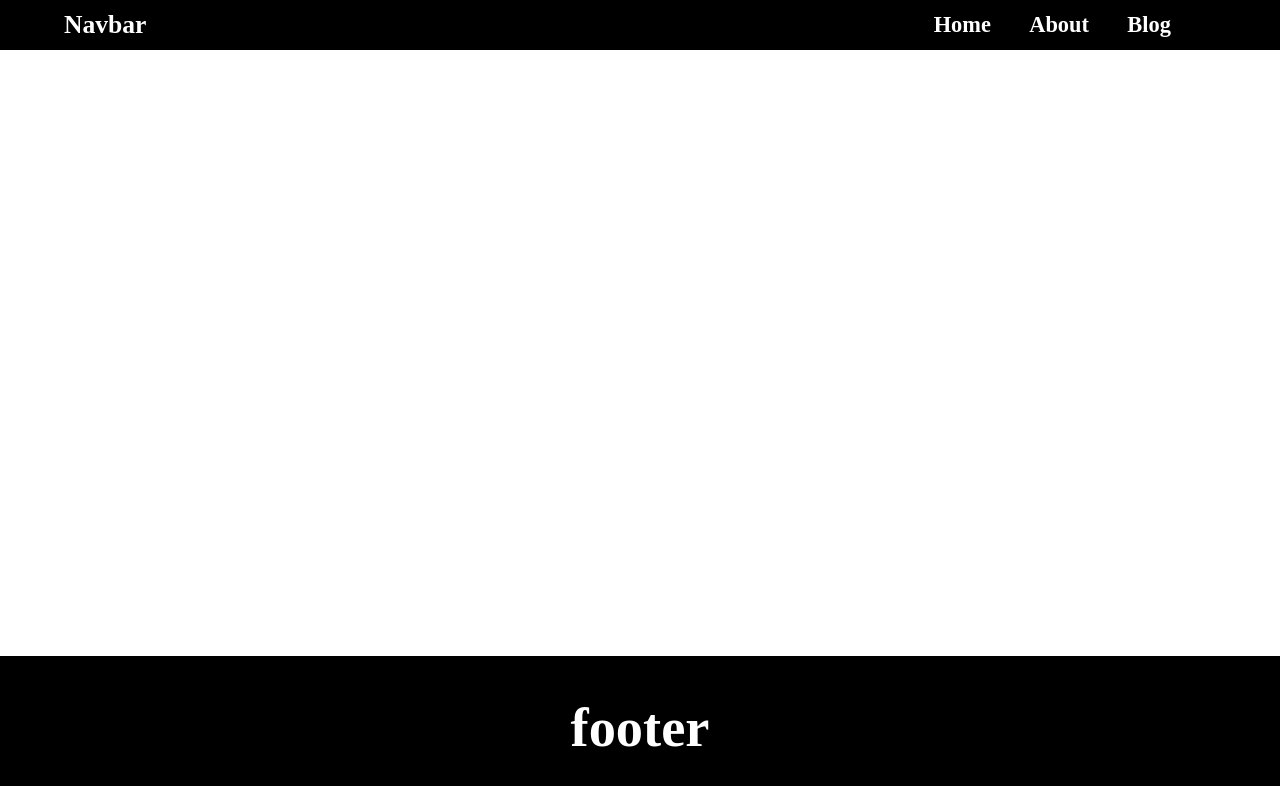
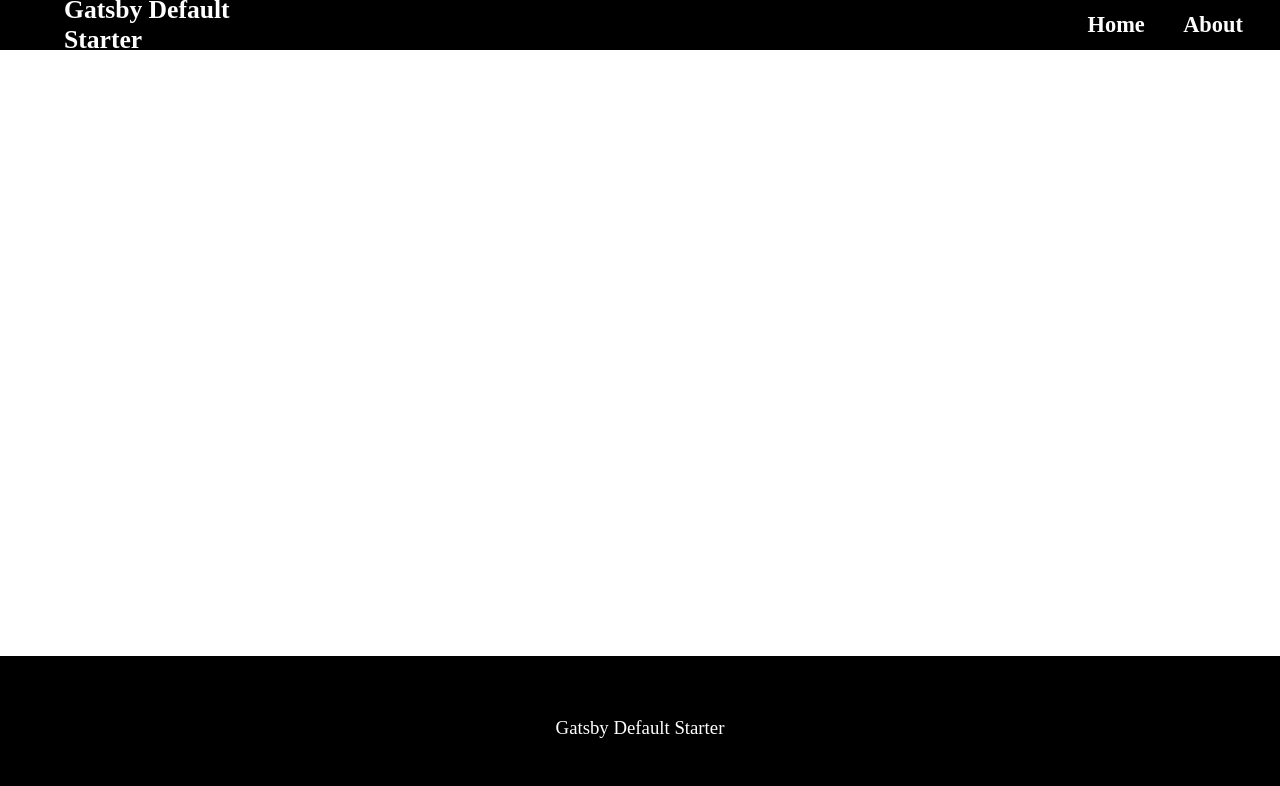
Before and after one commit to glitjch-lab/Gatsby2.0, a Gatsby site: page / in a window 1280 px wide. Built offline with nearby package versions, Linux system fonts and the light colour scheme; Gatsby itself is replaced by a stand-in of ours.

Commit message:
Add query from graphql

```diff
--- a/src/components/layout.js
+++ b/src/components/layout.js
@@ -1,15 +1,29 @@
 import React from 'react';
 import Navbar from './navbar';
 import "./styles/global.css";
+import { useStaticQuery, graphql  } from 'gatsby';
 
 
 export default function Layout({children}) {
+
+  const data = useStaticQuery(graphql`
+  {
+    site {
+      siteMetadata {
+        title
+      }
+    }
+  }
+`);
+
+console.log("data", data)
+const { title } = data.site.siteMetadata;
   return (
     <div>
-      <Navbar />
+      <Navbar title={title} />
       {children}
       <footer>
-        <h1>footer</h1>
+        <p>{title}</p>
       </footer>
     </div>
 
--- a/src/components/navbar.js
+++ b/src/components/navbar.js
@@ -2,10 +2,10 @@
 import { Link } from "gatsby";
 import * as classes from "./navbar.module.css"
 
-const Navbar = () => {
+const Navbar = ({title}) => {
   return (
     <nav className={classes.Navbar}>
-      <h1>Navbar</h1>
+      <h1>{title}</h1>
       <ul>
         <Link className={classes.Link} to="/">Home</Link>
         <Link className={classes.Link} to="/about">About</Link>
--- a/src/pages/index.js
+++ b/src/pages/index.js
@@ -1,5 +1,4 @@
 import * as React from "react"
-
 import Layout from "../components/layout";
 
 const IndexPage = () => {
```
